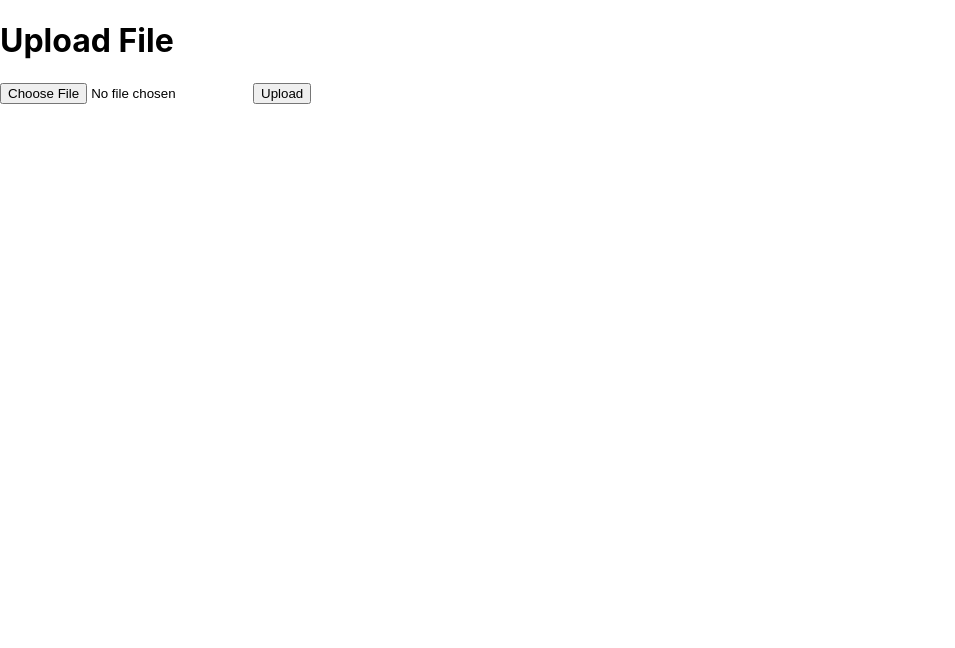
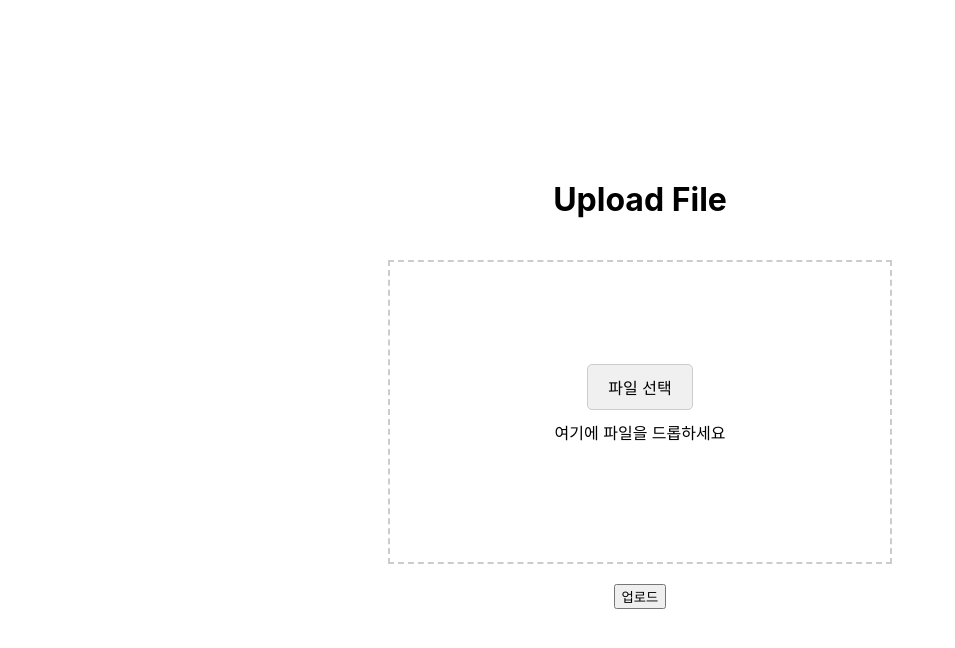
Before and after one commit to SKKUsanhak/frontend, a React (Create React App) app: page / in a window 1280 px wide. Shown: the top 648 px of the page, without its empty margins (0-955 px from the left). Built offline with nearby package versions, Linux system fonts and the light colour scheme.

Commit message:
added Dropdown

```diff
--- a/src/component/upload/Upload.jsx
+++ b/src/component/upload/Upload.jsx
@@ -14,6 +14,15 @@ export default function Upload() {
         setFile(event.target.files[0]);
     };
 
+    const handleDrop = (event) => {
+        event.preventDefault();
+        setFile(event.dataTransfer.files[0]);
+    };
+
+    const handleDragOver = (event) => {
+        event.preventDefault();
+    };
+
     const handleUpload = () => {
         const formData = new FormData();
         formData.append('file', file);
@@ -24,23 +33,33 @@ export default function Upload() {
             }
         })
         .then(response => {
-            setMessage('File uploaded successfully!');
+            setMessage('파일 업로드에 성공했습니다!');
             setJsonResponse(response.data);
         })
         .catch(error => {
-            setMessage('Failed to upload file.');
-            console.error('There was an error uploading the file!', error);
+            setMessage('파일 업로드에 실패했습니다.');
+            console.error('파일 업로드 중 오류가 발생했습니다!', error);
         });
     };
 
     return (
-        <div>
+        <div style={{ display: 'flex', flexDirection: 'column', alignItems: 'center', justifyContent: 'center', height: '100vh' }}>
             <h1>Upload File</h1>
-            <input type="file" onChange={handleFileChange} />
-            <button onClick={handleUpload}>Upload</button>
+            <div
+                onDrop={handleDrop}
+                onDragOver={handleDragOver}
+                style={{ width: '500px', height: '300px', border: '2px dashed #cccccc', display: 'flex', alignItems: 'center', justifyContent: 'center', flexDirection: 'column', margin: '20px 0' }}
+            >
+                <input type="file" onChange={handleFileChange} style={{ display: 'none' }} id="fileInput" />
+                <label htmlFor="fileInput" style={{ padding: '10px 20px', border: '1px solid #cccccc', borderRadius: '5px', cursor: 'pointer', backgroundColor: '#f0f0f0' }}>
+                    파일 선택
+                </label>
+                <p style={{ marginTop: '10px' }}>{file ? file.name : '여기에 파일을 드롭하세요'}</p>
+            </div>
+            <button onClick={handleUpload}>업로드</button>
             <p>{message}</p>
             {jsonResponse &&
-                <div>
+                <div style={{ width: '500px', height: '200px', overflow: 'auto', marginTop: '20px', border: '1px solid #cccccc', padding: '10px', borderRadius: '5px' }}>
                     <h2>JSON Response:</h2>
                     <pre>{printJsonResponse(jsonResponse)}</pre>
                 </div>
```
